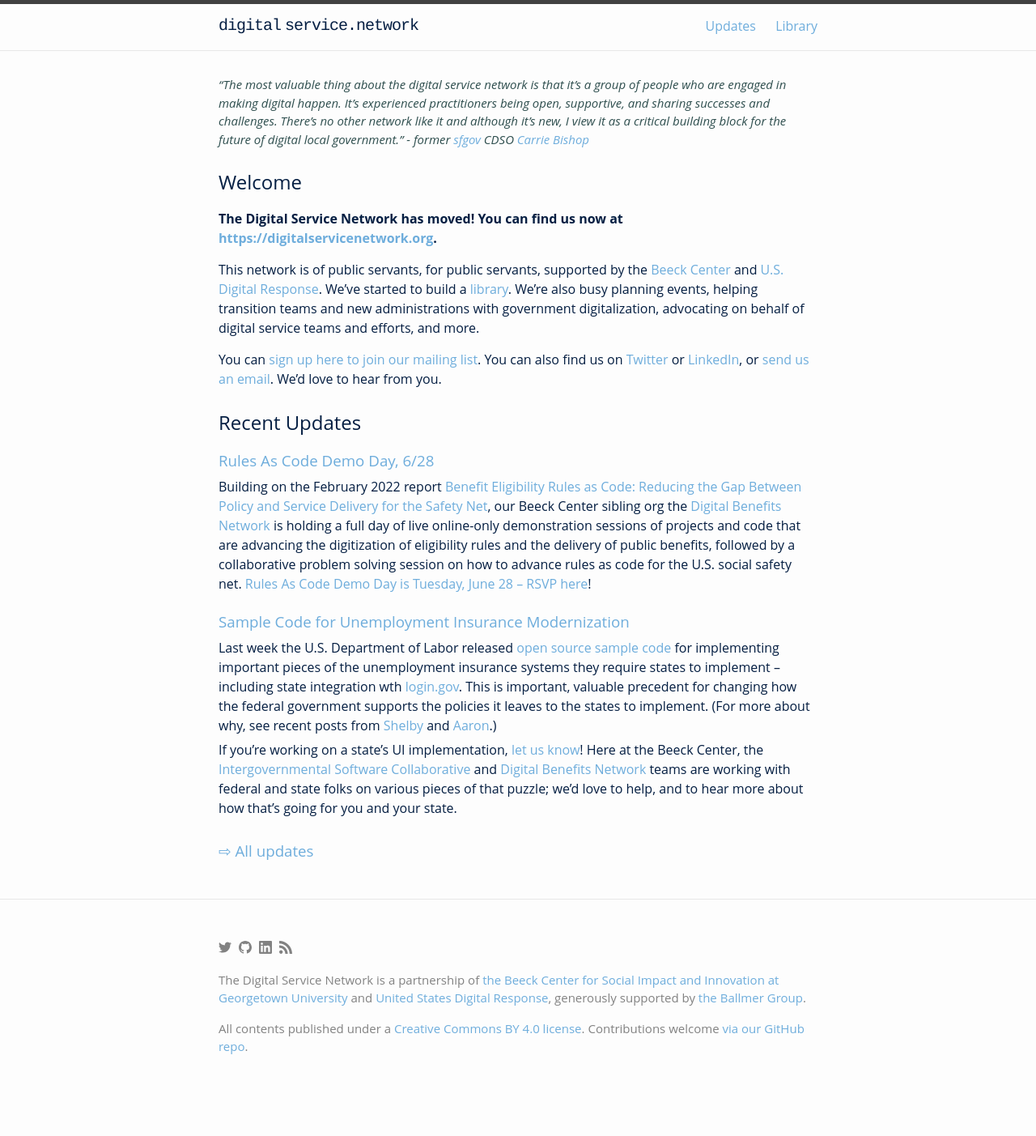
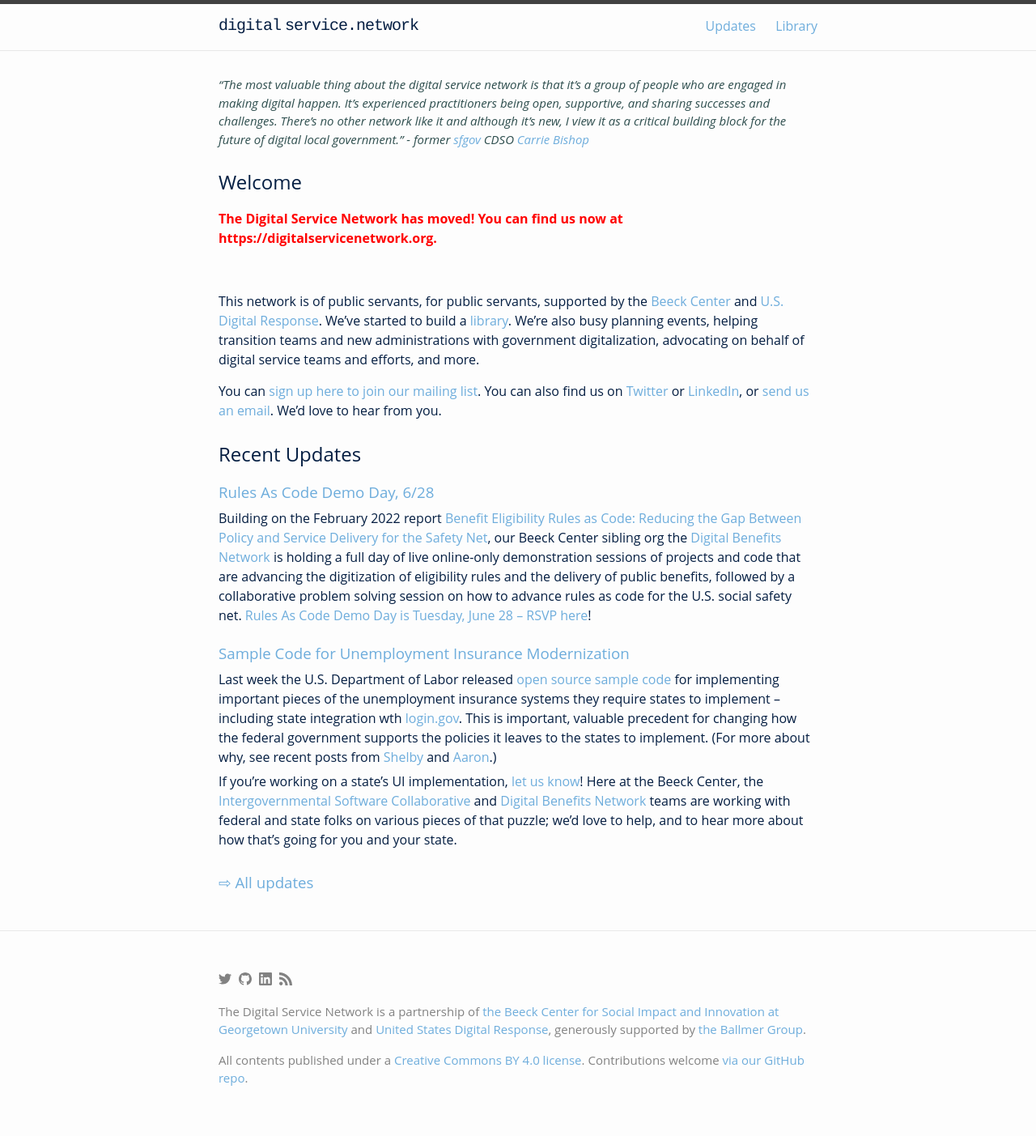
Before and after one commit to aaronsnow/digitalservice.network, a Jekyll site: the page built from index.md, in a window 1280 px wide. Shown: the whole page at 81% size. Built offline with Jekyll 4.4.1, drawn with Linux system fonts in a browser that asks for light colours; before the commit the page ends 1364 px from its top, so only the background shows below that.

Commit message:
highlight the "moved" message

```diff
--- a/index.md
+++ b/index.md
@@ -7,7 +7,9 @@ latest_count: 2
 > _“The most valuable thing about the digital service network is that it’s a group of people who are engaged in making digital happen. It’s experienced practitioners being open, supportive, and sharing successes and challenges. There’s no other network like it and although it’s new, I view it as a critical building block for the future of digital local government.” - former [sfgov](https://sf.gov) CDSO [Carrie Bishop](https://twitter.com/carriebish)_
 
 ## Welcome
-**The Digital Service Network has moved! You can find us now at [https://digitalservicenetwork.org](https://digitalservicenetwork.org).**
+
+<p style="color:red"><strong>The Digital Service Network has moved! You can find us now at <a style="color:red" href="https://digitalservicenetwork.org">https://digitalservicenetwork.org</a>.</strong></p>
+<br />
 
 This network is of public servants, for public servants, supported by the [Beeck Center](https://beeckcenter.georgetown.edu) and [U.S. Digital Response](https://usdigitalresponse.org). We've started to build a [library](https://www.digitalservicenetwork.org/resource-library). We're also busy planning events, helping transition teams and new administrations with government digitalization, advocating on behalf of digital service teams and efforts, and more.
 
```
